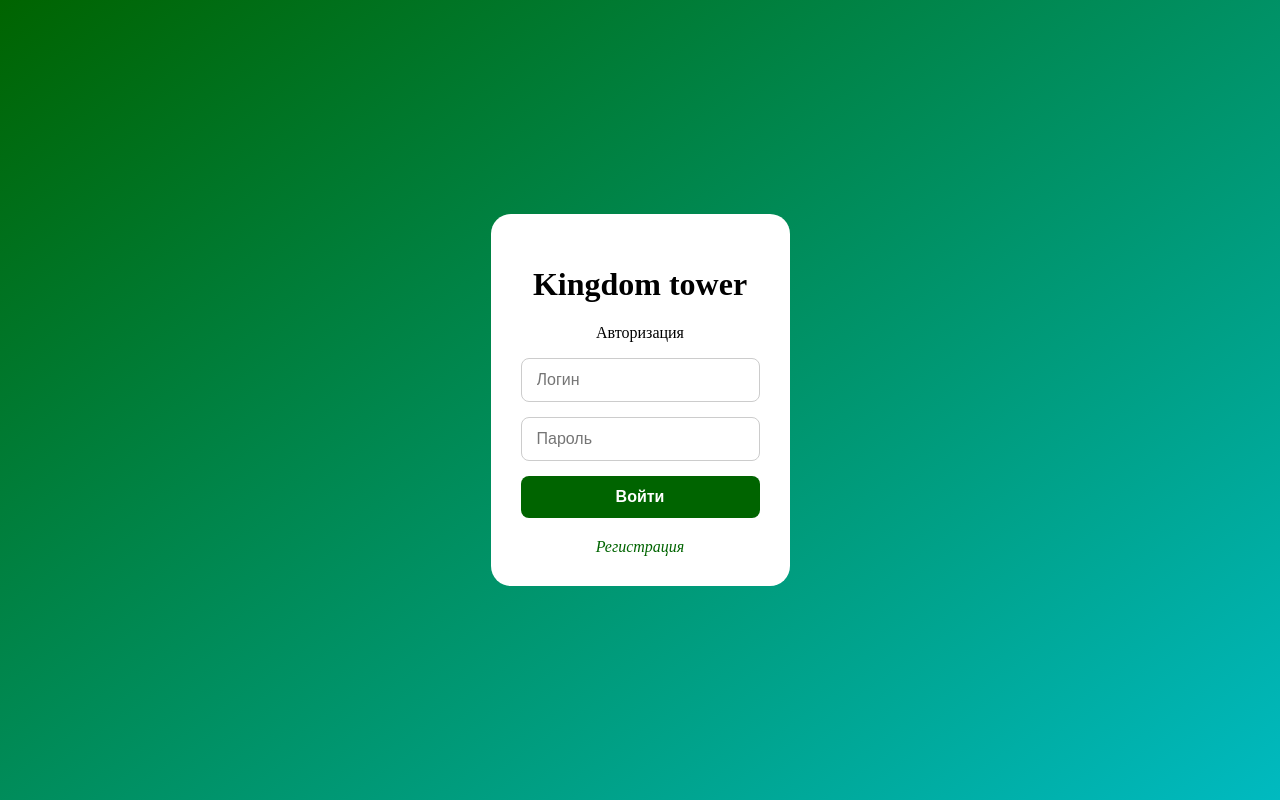
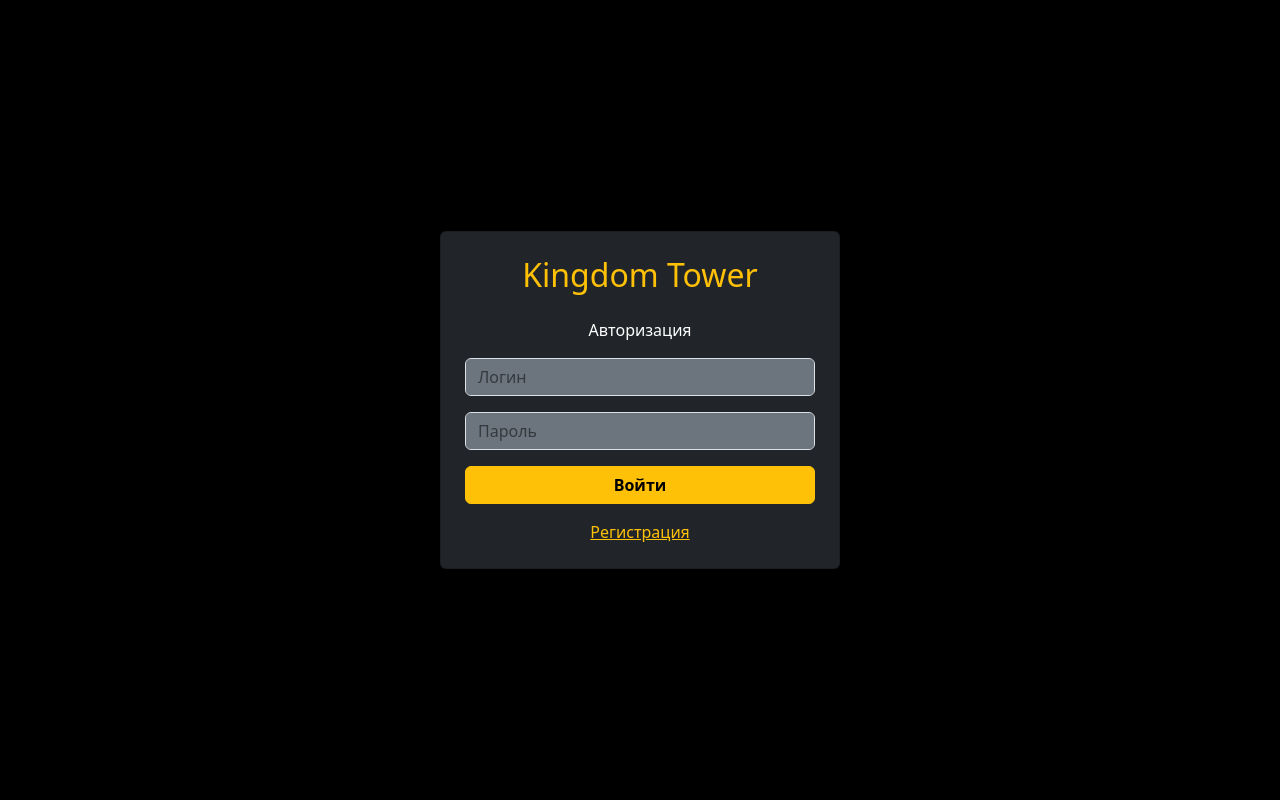
Before and after one commit to Noki-9/Web_project, a FastAPI app: page / in a window 1280 px wide. Run offline with FastAPI, Linux system fonts and the light colour scheme.

Commit message:
Update index.html

```diff
--- a/templates/index.html
+++ b/templates/index.html
@@ -3,22 +3,33 @@
 <head>
     <meta charset="UTF-8">
     <meta name="viewport" content="width=device-width, initial-scale=1.0">
-    <link rel="stylesheet" href="/static/css/style.css">
-    <title>Kingdom.com</title>
+    <meta name="viewport" content="width=device-width, initial-scale=1.0, maximum-scale=1.0, user-scalable=yes">
+    <title>Kingdom Tower - Вход</title>
+    <link href="https://cdn.jsdelivr.net/npm/bootstrap@5.3.0/dist/css/bootstrap.min.css" rel="stylesheet">
+    <link href="/static/css/custom.css" rel="stylesheet">
 </head>
-<body>
-<div class="grid">
-    <h1>Kingdom tower</h1>
-    <p>Авторизация</p>
-    {% if error %}
-    <div style="color: red;">{{ error }}</div>
-    {% endif %}
-    <form action="login" method="post">
-        <input type="text" name="Login" id="Login_input" placeholder="Логин">
-        <input type="password" name="password" id="pass" placeholder="Пароль">
-        <button>Войти</button>
-    </form>
-    <a href="reg"><i class="register">Регистрация</i></a>
-</div>
+<body class="bg-black">
+    <div class="container d-flex justify-content-center align-items-center vh-100">
+        <div class="card p-4 shadow-lg bg-dark text-white" style="width: 100%; max-width: 400px;">
+            <h2 class="text-center text-warning mb-4">Kingdom Tower</h2>
+            <p class="text-center">Авторизация</p>
+            {% if error %}
+                <div class="alert alert-danger">{{ error }}</div>
+            {% endif %}
+            <form action="/login" method="post">
+                <div class="mb-3">
+                    <input type="text" name="Login" class="form-control bg-secondary text-white" placeholder="Логин" required>
+                </div>
+                <div class="mb-3">
+                    <input type="password" name="password" class="form-control bg-secondary text-white" placeholder="Пароль" required>
+                </div>
+                <button type="submit" class="btn btn-warning w-100 fw-bold">Войти</button>
+            </form>
+            <div class="text-center mt-3">
+                <a href="/reg" class="text-warning">Регистрация</a>
+            </div>
+        </div>
+    </div>
+    <script src="https://cdn.jsdelivr.net/npm/bootstrap@5.3.0/dist/js/bootstrap.bundle.min.js"></script>
 </body>
 </html>
```
